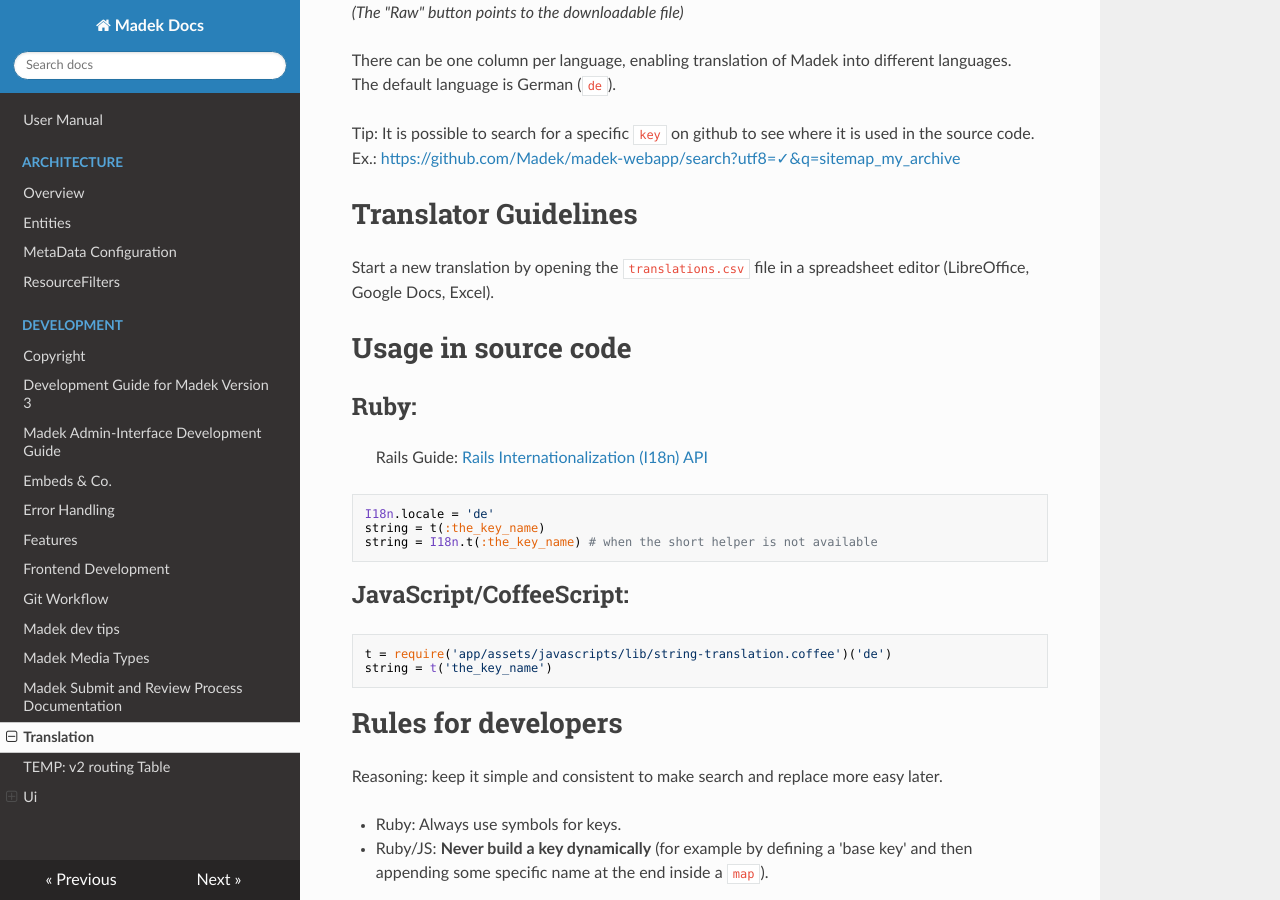
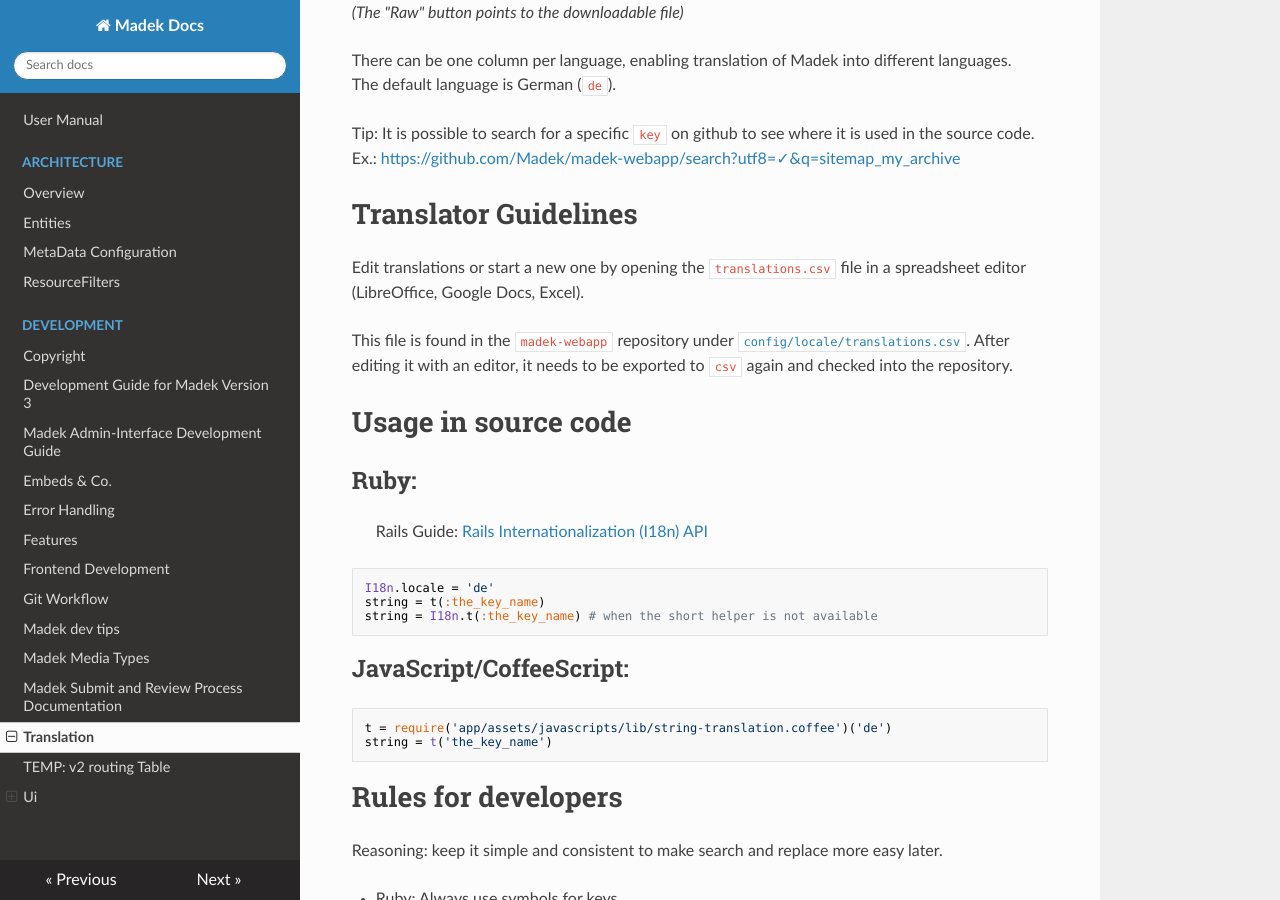
Before and after one commit to Madek/madek-documentation, an MkDocs documentation site: the page built from source/development/translation.md, in a window 1280 px wide and 900 px high, scrolled down 354 px. Built offline with MkDocs 1.6.1, drawn with Linux system fonts in a browser that asks for light colours; nearby versions of some CDN libraries.

Commit message:
more Translator Guidelines

```diff
--- a/source/development/translation.md
+++ b/source/development/translation.md
@@ -21,8 +21,11 @@ Ex.: <https://github.com/Madek/madek-webapp/search?utf8=✓&q=sitemap_my_archive
 
 # Translator Guidelines
 
-Start a new translation by opening the `translations.csv` file in a
+Edit translations or start a new one by opening the `translations.csv` file in a
 spreadsheet editor (LibreOffice, Google Docs, Excel).
+
+This file is found in the `madek-webapp` repository under [`config/locale/translations.csv`](https://github.com/Madek/madek-webapp/blob/master/config/locale/translations.csv).
+After editing it with an editor, it needs to be exported to `csv` again and checked into the repository.
 
 # Usage in source code
 
```
